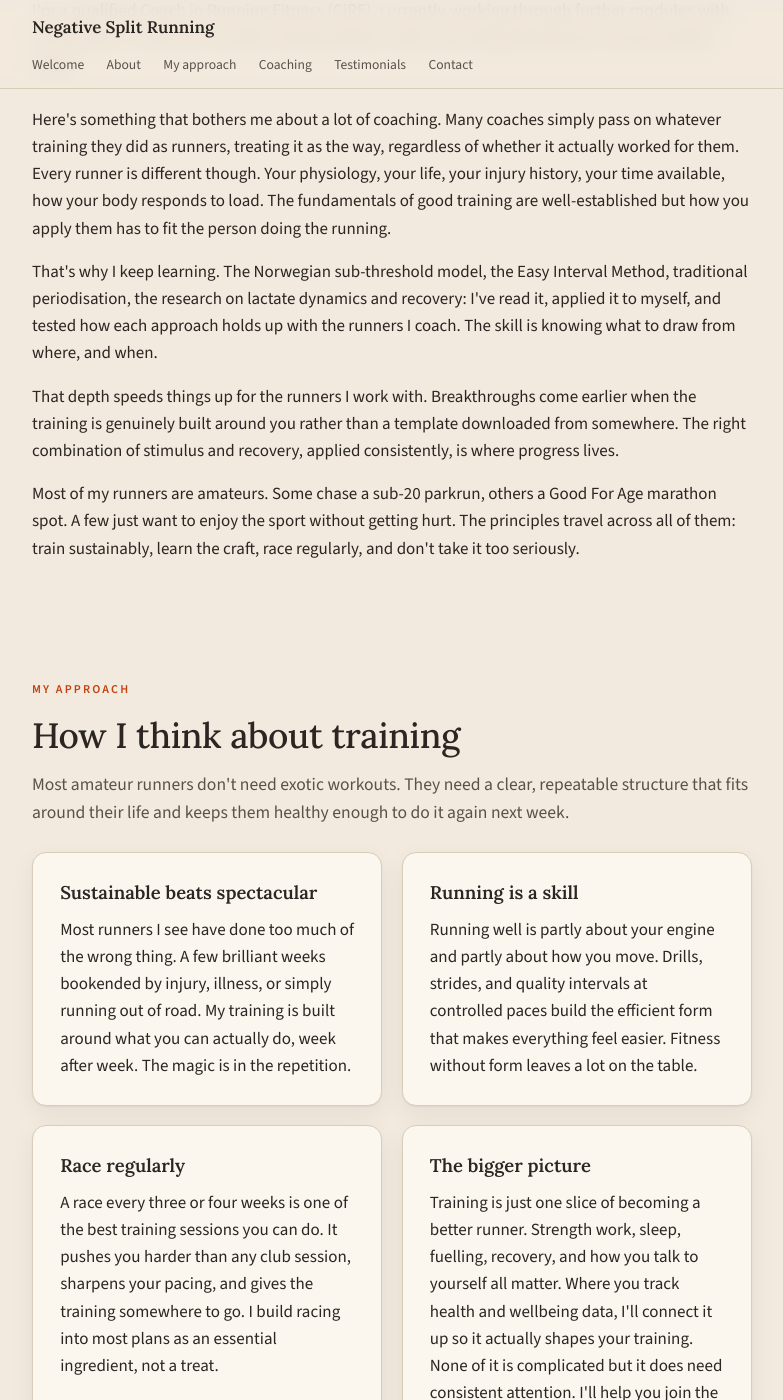
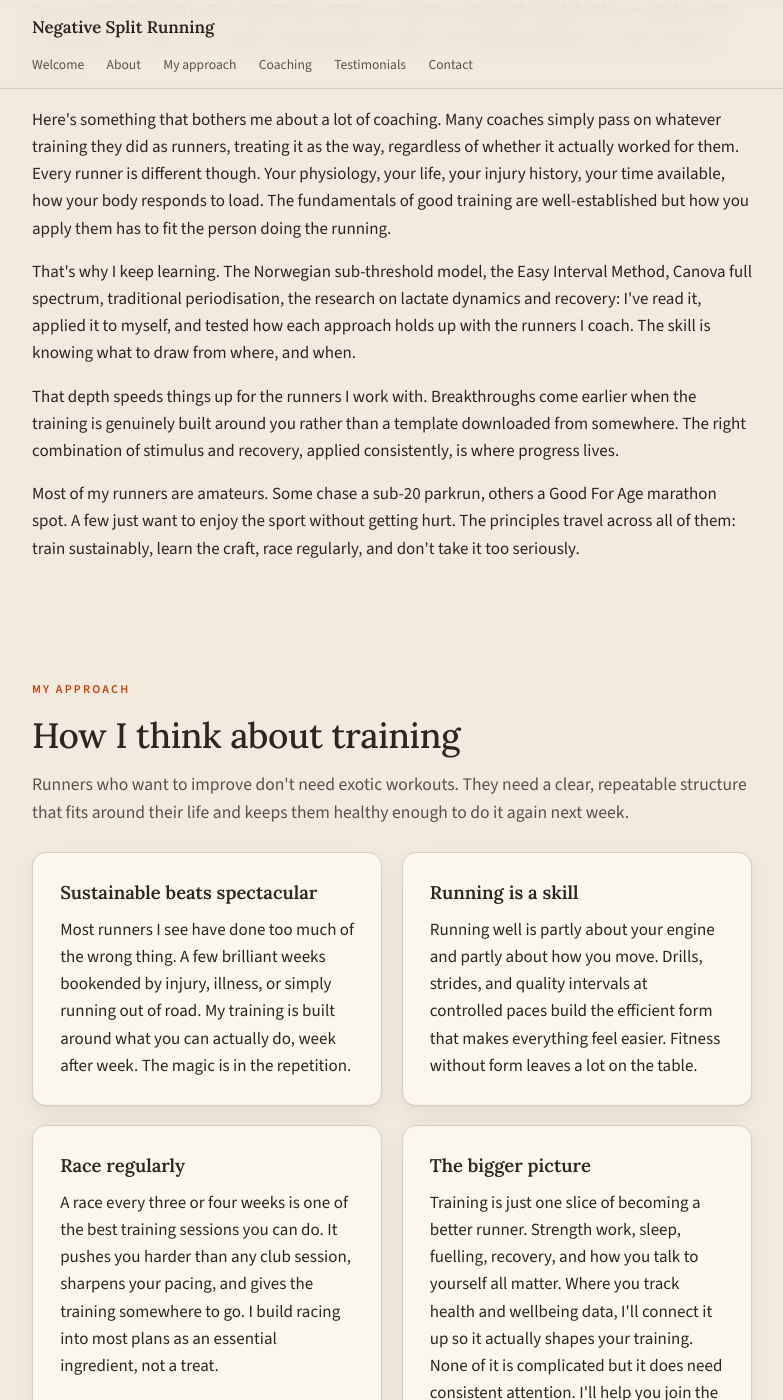
Before and after one commit to tomshakhli/negativesplit, a Jekyll site: the page built from index.html, in a window 1280 px wide and 1400 px high, scrolled down 1131 px. Shown: the whole window, without its empty margins (248-1031 px from the left). Built offline with Jekyll 4.4.1, drawn with Linux system fonts in a browser that asks for light colours.

Commit message:
Update coaching philosophy text in index.html

```diff
--- a/index.html
+++ b/index.html
@@ -146,7 +146,7 @@ description: Friendly, personalised online and in-person running coaching for al
 
   <p>Here's something that bothers me about a lot of coaching. Many coaches simply pass on whatever training they did as runners, treating it as the way, regardless of whether it actually worked for them. Every runner is different though. Your physiology, your life, your injury history, your time available, how your body responds to load. The fundamentals of good training are well-established but how you apply them has to fit the person doing the running.</p>
 
-  <p>That's why I keep learning. The Norwegian sub-threshold model, the Easy Interval Method, traditional periodisation, the research on lactate dynamics and recovery: I've read it, applied it to myself, and tested how each approach holds up with the runners I coach. The skill is knowing what to draw from where, and when.</p>
+  <p>That's why I keep learning. The Norwegian sub-threshold model, the Easy Interval Method, Canova full spectrum, traditional periodisation, the research on lactate dynamics and recovery: I've read it, applied it to myself, and tested how each approach holds up with the runners I coach. The skill is knowing what to draw from where, and when.</p>
 
   <p>That depth speeds things up for the runners I work with. Breakthroughs come earlier when the training is genuinely built around you rather than a template downloaded from somewhere. The right combination of stimulus and recovery, applied consistently, is where progress lives.</p>
 
@@ -156,7 +156,7 @@ description: Friendly, personalised online and in-person running coaching for al
 <section id="approach">
   <span class="eyebrow">My approach</span>
   <h2>How I think about training</h2>
-  <p class="lede">Most amateur runners don't need exotic workouts. They need a clear, repeatable structure that fits around their life and keeps them healthy enough to do it again next week.</p>
+  <p class="lede">Runners who want to improve don't need exotic workouts. They need a clear, repeatable structure that fits around their life and keeps them healthy enough to do it again next week.</p>
 
   <div class="card-row">
     <div class="card">
```
